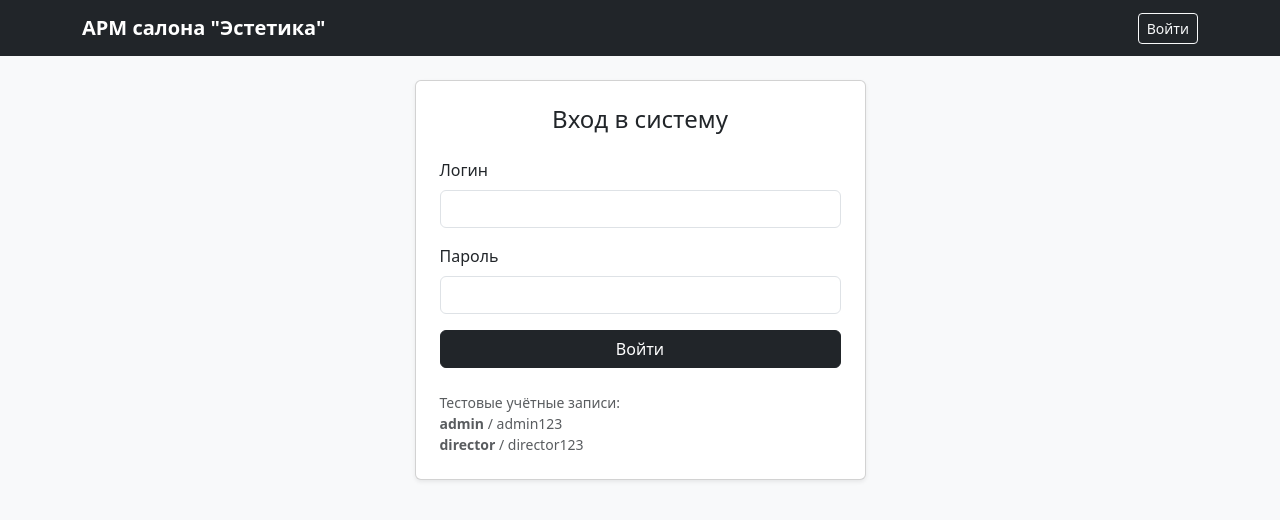
After one commit to nullfork/arm-administrator-salon-estetika, a Flask app: page /auth/login in a window 1280 px wide. The commit adds this page. Shown: the top 520 px of the page. Run offline with Flask 3, Linux system fonts and the light colour scheme.

Commit message:
feat: add user authentication and login flow

```diff
--- a/app/extensions.py
+++ b/app/extensions.py
@@ -1,5 +1,10 @@
 from flask_sqlalchemy import SQLAlchemy
 from flask_migrate import Migrate
+from flask_login import LoginManager
 
 db = SQLAlchemy()
 migrate = Migrate()
+login_manager = LoginManager()
+login_manager.login_view = "auth.login"
+login_manager.login_message = "Для доступа к системе необходимо выполнить вход."
+login_manager.login_message_category = "warning"
--- a/app/models.py
+++ b/app/models.py
@@ -1,5 +1,6 @@
 from datetime import datetime
 
+from flask_login import UserMixin
 from werkzeug.security import generate_password_hash, check_password_hash
 
 from app.extensions import db
@@ -19,7 +20,7 @@ class Role(db.Model):
 
 
 
-class User(db.Model):
+class User(UserMixin, db.Model):
     __tablename__ = "users"
 
     id = db.Column(db.Integer, primary_key=True)
@@ -44,6 +45,9 @@ class User(db.Model):
 
     def check_password(self, password: str) -> bool:
         return check_password_hash(self.password_hash, password)
+
+    def has_role(self, role_name: str) -> bool:
+        return self.role is not None and self.role.name == role_name
 
     def __repr__(self):
         return f"<User {self.username}>"
--- /dev/null
+++ b/app/routes/auth.py
@@ -0,0 +1,42 @@
+from flask import Blueprint, render_template, request, redirect, url_for, flash
+from flask_login import login_user, logout_user, login_required, current_user
+
+from app.models import User
+
+auth_bp = Blueprint("auth", __name__, url_prefix="/auth")
+
+
+def get_next_url():
+    next_url = request.args.get("next")
+    if next_url and next_url.startswith("/"):
+        return next_url
+    return url_for("main.index")
+
+
+@auth_bp.route("/login", methods=["GET", "POST"])
+def login():
+    if current_user.is_authenticated:
+        return redirect(url_for("main.index"))
+
+    if request.method == "POST":
+        username = request.form.get("username", "").strip()
+        password = request.form.get("password", "")
+
+        user = User.query.filter_by(username=username).first()
+
+        if user and user.is_active and user.check_password(password):
+            login_user(user)
+            flash("Вы успешно вошли в систему.", "success")
+            return redirect(get_next_url())
+
+        flash("Неверный логин или пароль.", "danger")
+
+    return render_template("auth/login.html")
+
+
+@auth_bp.route("/logout")
+@login_required
+def logout():
+    logout_user()
+    flash("Вы вышли из системы.", "info")
+    return redirect(url_for("auth.login"))
--- a/app/routes/main.py
+++ b/app/routes/main.py
@@ -1,8 +1,10 @@
 from flask import Blueprint, render_template
+from flask_login import login_required, current_user
 
 main_bp = Blueprint("main", __name__)
 
 
 @main_bp.route("/")
+@login_required
 def index():
-    return render_template("index.html")
+    return render_template("index.html", user=current_user)
--- /dev/null
+++ b/app/templates/auth/login.html
@@ -0,0 +1,49 @@
+{% extends "base.html" %}
+
+{% block title %}Вход в систему{% endblock %}
+
+{% block content %}
+<div class="row justify-content-center">
+    <div class="col-md-6 col-lg-5">
+        <div class="card shadow-sm">
+            <div class="card-body p-4">
+                <h2 class="h4 mb-4 text-center">Вход в систему</h2>
+
+                <form method="post">
+                    <div class="mb-3">
+                        <label for="username" class="form-label">Логин</label>
+                        <input
+                            type="text"
+                            class="form-control"
+                            id="username"
+                            name="username"
+                            required
+                        >
+                    </div>
+
+                    <div class="mb-3">
+                        <label for="password" class="form-label">Пароль</label>
+                        <input
+                            type="password"
+                            class="form-control"
+                            id="password"
+                            name="password"
+                            required
+                        >
+                    </div>
+
+                    <button type="submit" class="btn btn-dark w-100">
+                        Войти
+                    </button>
+                </form>
+
+                <div class="mt-4 small text-muted">
+                    <div>Тестовые учётные записи:</div>
+                    <div><strong>admin</strong> / admin123</div>
+                    <div><strong>director</strong> / director123</div>
+                </div>
+            </div>
+        </div>
+    </div>
+</div>
+{% endblock %}
--- a/app/templates/base.html
+++ b/app/templates/base.html
@@ -19,11 +19,41 @@
             <a class="navbar-brand" href="{{ url_for('main.index') }}">
                 АРМ салона "Эстетика"
             </a>
+
+            <div class="d-flex align-items-center text-white gap-3">
+                {% if current_user.is_authenticated %}
+                    <span class="small">
+                        {{ current_user.full_name }} ({{ current_user.role.name }})
+                    </span>
+                    <a class="btn btn-sm btn-outline-light" href="{{ url_for('auth.logout') }}">
+                        Выйти
+                    </a>
+                {% else %}
+                    <a class="btn btn-sm btn-outline-light" href="{{ url_for('auth.login') }}">
+                        Войти
+                    </a>
+                {% endif %}
+            </div>
         </div>
     </nav>
 
     <main class="container mb-5">
+        {% with messages = get_flashed_messages(with_categories=true) %}
+            {% if messages %}
+                {% for category, message in messages %}
+                    <div class="alert alert-{{ category }} alert-dismissible fade show" role="alert">
+                        {{ message }}
+                        <button type="button" class="btn-close" data-bs-dismiss="alert"></button>
+                    </div>
+                {% endfor %}
+            {% endif %}
+        {% endwith %}
+
         {% block content %}{% endblock %}
     </main>
+
+    <script
+        src="https://cdn.jsdelivr.net/npm/bootstrap@5.3.3/dist/js/bootstrap.bundle.min.js">
+    </script>
 </body>
 </html>
--- a/requirements.txt
+++ b/requirements.txt
@@ -2,6 +2,7 @@ alembic==1.18.4
 blinker==1.9.0
 click==8.3.2
 Flask==3.1.3
+Flask-Login==0.6.3
 Flask-Migrate==4.1.0
 Flask-SQLAlchemy==3.1.1
 greenlet==3.3.2
```
Also changed, not shown: app/__init__.py (+11 -1 lines), app/templates/index.html (+5 -5 lines).
